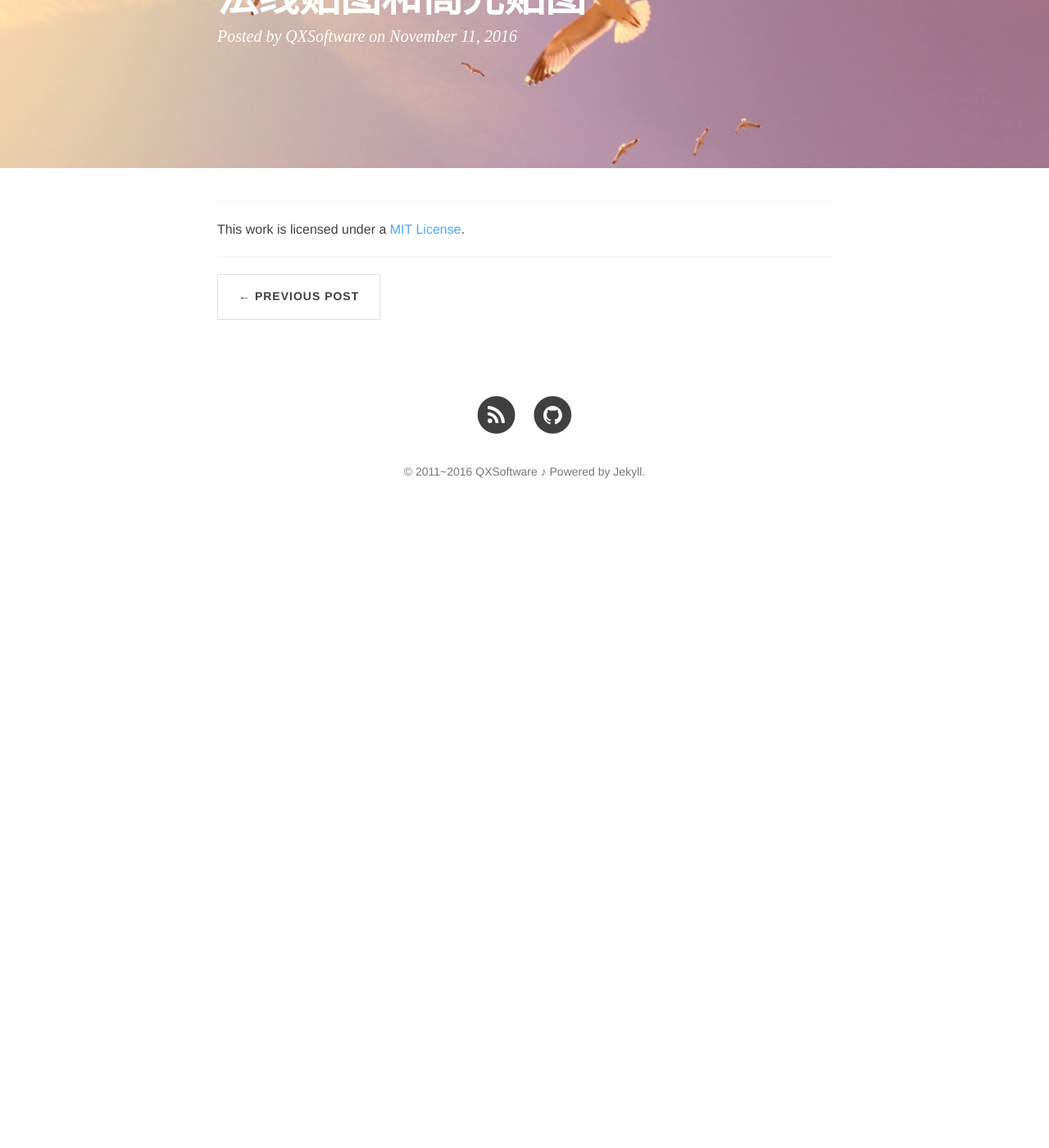
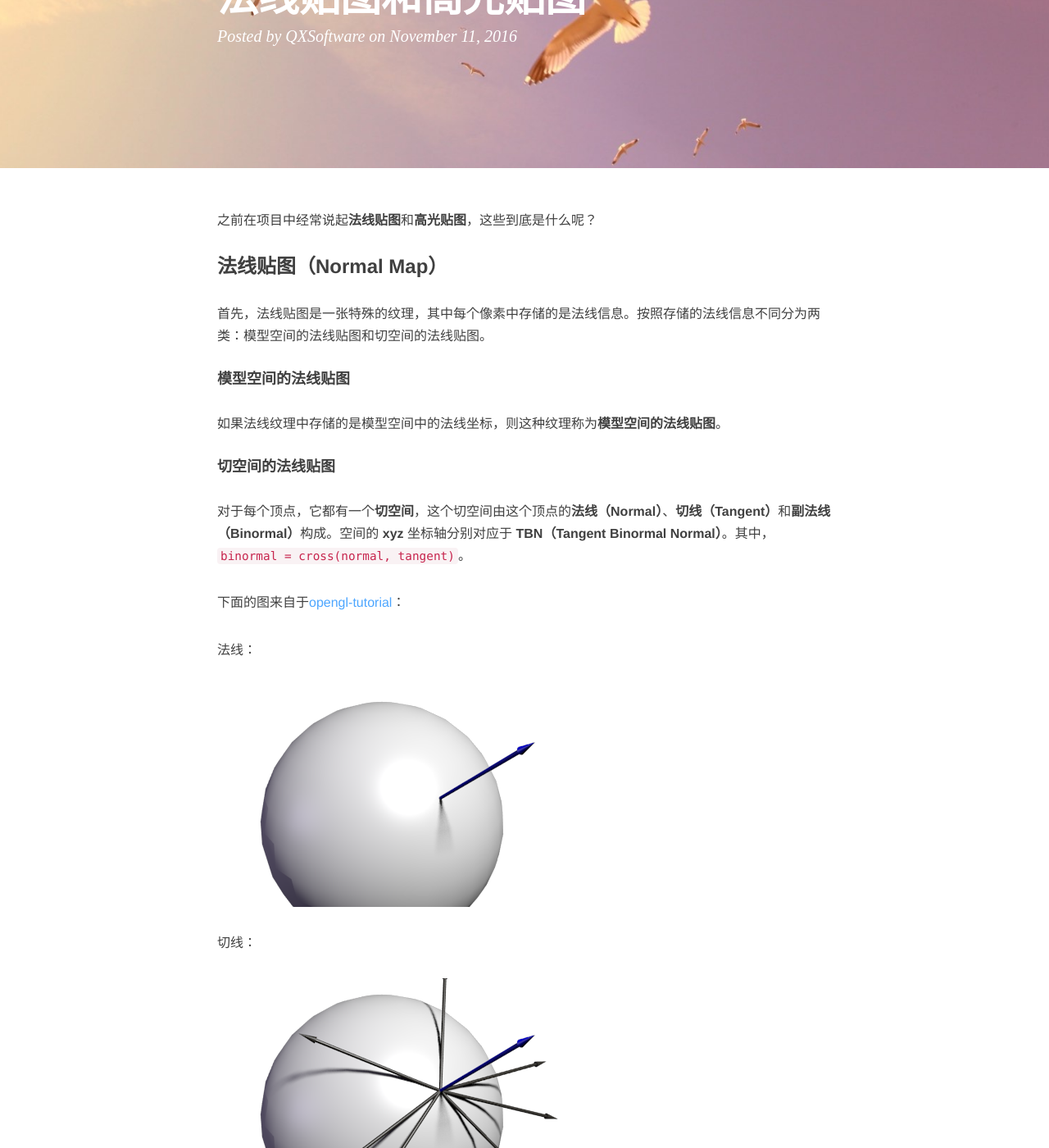
Before and after one commit to QXSoftware/qxsoftware.github.io, a Jekyll site: the page built from _posts/2016-11-11-Bump Map.md, in a window 1280 px wide and 1400 px high, scrolled down 229 px. Shown: the whole window at 82% size. Built offline with Jekyll 4.4.1, drawn with Linux system fonts in a browser that asks for light colours; nearby versions of some CDN libraries; comment, search, counter and statistics services are not loaded; before the commit the page ends 900 px from its top, so only the background shows below that; some of the changed text lies outside the part shown.

Commit message:
add normal map info

```diff
--- a/_posts/2016-11-11-Bump Map.md
+++ b/_posts/2016-11-11-Bump Map.md
@@ -4,3 +4,43 @@ header-img: img/seagulls.jpg
 tags: Unity 渲染 Shader
 published: true
 ---
+
+之前在项目中经常说起**法线贴图**和**高光贴图**，这些到底是什么呢？
+
+### 法线贴图（Normal Map）
+
+首先，法线贴图是一张特殊的纹理，其中每个像素中存储的是法线信息。按照存储的法线信息不同分为两类：模型空间的法线贴图和切空间的法线贴图。
+
+#### 模型空间的法线贴图
+
+如果法线纹理中存储的是模型空间中的法线坐标，则这种纹理称为**模型空间的法线贴图**。
+
+#### 切空间的法线贴图
+
+对于每个顶点，它都有一个**切空间**，这个切空间由这个顶点的**法线（Normal）**、**切线（Tangent）**和**副法线（Binormal）**构成。空间的 **xyz** 坐标轴分别对应于 **TBN（Tangent Binormal Normal）**。其中，`binormal = cross(normal, tangent)`。
+
+下面的图来自于[opengl-tutorial](http://www.opengl-tutorial.org/intermediate-tutorials/tutorial-13-normal-mapping/)：
+
+法线：
+
+![normal](/post_img/normal-map/NormalVector.png)
+
+切线：
+
+![tangent](/post_img/normal-map/TangentVectors.png)
+
+切线可以有无数多条，但是我们只取延 uv 方向的那一条：
+
+![tangent form uvs](/post_img/normal-map/TangentVectorFromUVs.png)
+
+加上副法线后构成的完整切空间：
+
+![binormal](/post_img/normal-map/NTBFromUVs.png)
+
+### 高光贴图
+
+
+参考资料：
+
++ [bump mapping](https://docs.unity3d.com/Manual/StandardShaderMaterialParameterNormalMap.html)
++ [normal mapping](http://www.opengl-tutorial.org/intermediate-tutorials/tutorial-13-normal-mapping/)
```
Also changed, not shown: post_img/normal-map/NTBFromUVs.png (added), post_img/normal-map/NormalVector.png (added), post_img/normal-map/TangentVectorFromUVs.png (added), post_img/normal-map/TangentVectors.png (added).
